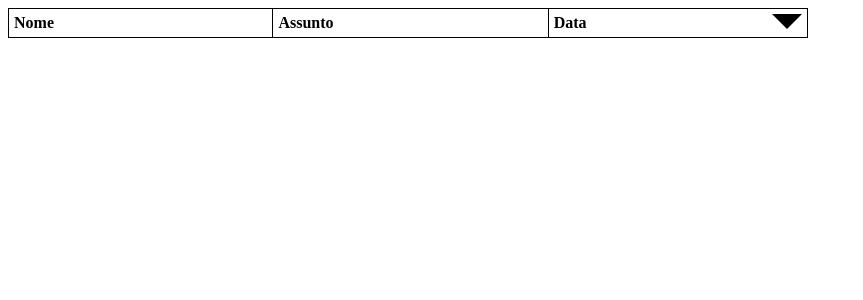
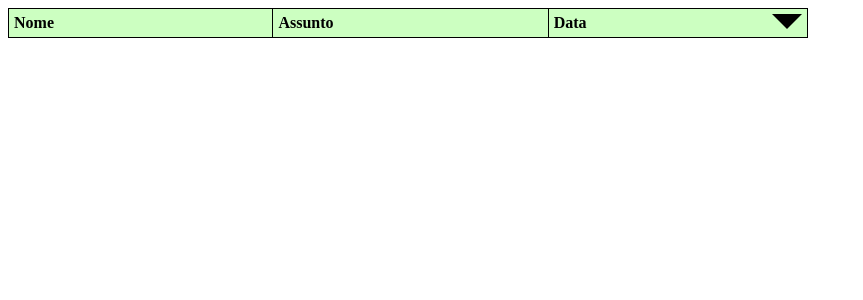
Before and after one commit to douglasbastos/acruxtable, a Django app: template acruxtable/templates/acruxtable/table.html in a window 1280 px wide. Shown: the top 300 px of the page, without its empty margins (0-863 px from the left). Run offline with Django 3.2, Linux system fonts and the light colour scheme; the template is opened without the code that fills it, so the values that code supplies are empty.

Commit message:
Ajustes no estilo da página

```diff
--- a/acruxtable/templates/acruxtable/table.html
+++ b/acruxtable/templates/acruxtable/table.html
@@ -7,16 +7,22 @@
     <script type="text/javascript" src="{% static 'acruxtable/js/jquery-1.11.3.min.js' %}"></script>
     <link rel="stylesheet" type="text/css" href="{% static 'acruxtable/css/simplePagination.css' %}">
     <style type="text/css">
+        .conteudo{
+            width: 800px;
+        }
         table, th, td {
             border: 1px solid black;
             border-collapse: collapse;
             text-align: left;
             width: 800px;
         }
+        thead {
+            background-color: #ccffc1;
+        }
         th, td {
             padding: 5px;
         }
-        th{
+        th {
             cursor: pointer;
         }
         .desc {
@@ -35,9 +41,20 @@
             width: 0;
             float: right;
         }
+        #totalItems {
+            width: 300px;
+            float: left;
+        }
+        #pagination {
+            float: right;
+        }
+        .footer-table{
+            margin-top: 5px;
+        }
     </style>
 </head>
 <body>
+    <div class="conteudo">
         <table>
             <thead>
                 <tr>
@@ -49,8 +66,11 @@
         <tbody class="items_json">
         </tbody>
         </table>
+        <div class="footer-table">
             <div id="totalItems"></div>
             <div id="pagination"></div>
+        </div>
+    </div>
     <script type="text/javascript" src="{% static 'acruxtable/js/underscore-min.js' %}"></script>
     <script type="text/javascript" src="{% static 'acruxtable/js/jquery.simplePagination.js' %}"></script>
     <script type="text/javascript" src="{% static 'acruxtable/js/make_table.js' %}"></script>
```
Lines whose indentation alone changed are shown as unchanged.
